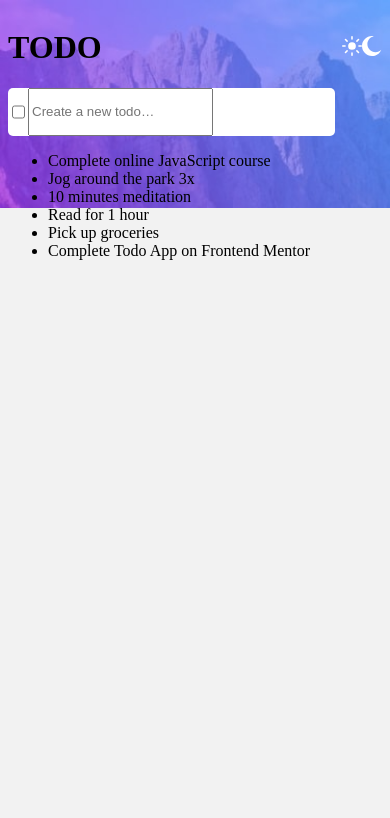
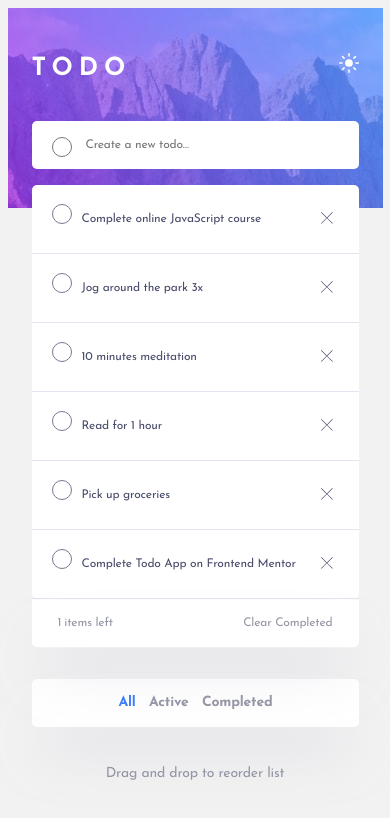
Before and after one commit to AniAvazneli/ToDo-List, a React (Create React App) app: page / in a window 390 px wide. Shown: the top 818 px of the page. Built offline with nearby package versions, Linux system fonts and the light colour scheme.

Commit message:
added mobile light markup

```diff
--- a/src/App.jsx
+++ b/src/App.jsx
@@ -5,14 +5,19 @@ import {currentTodoes} from"./CurrentTodoes.js";
 import Header from "./Header";
 import CreateTodo from "./CreateTodo";
 import ToDoList from "./ToDoList";
+import Footer from './Footer.jsx';
 
 function App(){
     const [toDoList, setToDoList] = useState(currentTodoes);
-    console.log(toDoList);
-    return <div>
+    const reNewStuatus = (id, status) =>{
+        const toDo = toDoList.find((element) => element.id===id);
+        toDo.complete=status;
+    }
+    return <div className='card'>
         <Header/>
         <CreateTodo setToDoList={setToDoList} />
-        <ToDoList toDoList={toDoList}/>
+        <ToDoList reNewStuatus={reNewStuatus} toDoList={toDoList}/>
+        <Footer/>
     </div>
 }
 
--- a/src/CreateTodo.jsx
+++ b/src/CreateTodo.jsx
@@ -2,6 +2,7 @@ import { useState } from 'react';
 
 const CreateTodo = (props) => {
     const [textareaValue, setTextareaValue] = useState("");
+    const [checkedStatus, setCheckedStatus] = useState(false);
     const pickValue = (event) => {
         setTextareaValue(event.target.value);
     }
@@ -15,9 +16,20 @@ const CreateTodo = (props) => {
             setTextareaValue("");
         }
     }
+    const checkBoxClick = (e) => {
+        if (textareaValue){
+            props.setToDoList((prev) => [...prev, {
+                id: Math.random(),
+                task: textareaValue,
+                complete: false
+            }]);
+            setTextareaValue("");
+            setCheckedStatus(false);
+        }
+    }
     return (<div className="createTodo">
-        <input className="checkbox" type="checkbox" />
-        <input type="text" onKeyDown={handleClick} onChange={pickValue} value={textareaValue} placeholder="Create a new todo…" />
+        <input onChange={checkBoxClick} checked={checkedStatus} className="checkbox" type="radio" />
+        <input type="text" onKeyDown={handleClick} className="checkboxTextarea" onChange={pickValue} value={textareaValue} placeholder="Create a new todo…" />
     </div>);
 }
 
--- /dev/null
+++ b/src/Footer.jsx
@@ -0,0 +1,26 @@
+import ToDoList from "./ToDoList";
+
+const Footer = (props) => {
+    return <div>
+        <div>
+            <div className="BottromOfCard">
+                <button className="itemsLeft">
+                    <h3 className="numberOfTodoes forFont">{ToDoList.length}</h3>
+                    <h3 className="forFont">items left</h3>
+                </button>
+                <button className="clearComplete">
+                    <h3 className="forFont" >Clear Completed</h3>
+                </button>
+            </div>
+            <div className="bottomFooter">
+                <button className="bottomFooterTextAll" >All</button>
+                <button className="bottomFooterTextActive" >Active</button>
+                <button className="bottomFooterTextComplited" >Completed</button>
+            </div>
+        </div>
+        <div>
+            <h3 className="footerLowText">Drag and drop to reorder list</h3>
+        </div>
+    </div>
+}
+export default Footer;
--- a/src/Header.jsx
+++ b/src/Header.jsx
@@ -1,13 +1,12 @@
 // import React from 'react';
-import imageOfMoon from "./images/icon-moon.svg";
-import imageOfSun from "./images/icon-sun.svg";
+// import imageOfMoon from "./images/icon-moon.svg";
+import ImageOfSun from "./images/icon-sun.svg";
 
 const Header = () => {
     return <div className="header">
-        <h1>TODO</h1>
+        <h1 className="todoHeadline">TODO</h1>
         <div className="headerImages">
-            <img className="sun" src={imageOfSun} alt="sun image" />
-            <img className="moon" src={imageOfMoon} alt="moon image" />
+            <img className="sun" src={ImageOfSun} alt="sun" />
         </div>
     </div>
 }
--- a/src/ToDoList.jsx
+++ b/src/ToDoList.jsx
@@ -4,10 +4,12 @@ import ToDo from './Todo';
 
 const ToDoList = (props) => {
    return (
-       <ul>
+       <ul className='TodoList'>
            {props.toDoList.map(todo => {
                return (
-                   <ToDo key={todo.id} todo={todo} />
+                <div key={todo.id}>
+                   <ToDo reNewStuatus={props.reNewStuatus} todo={todo} />
+                </div>
                )
            })}
        </ul>
--- a/src/Todo.jsx
+++ b/src/Todo.jsx
@@ -1,11 +1,50 @@
 import React from 'react';
+import { useState } from 'react';
+import Cross from './images/icon-cross.svg';
 
 const ToDo = (props) => {
-   return (
-       <li>
-           {props.todo.task}
-       </li>
-   );
+    const [todoClass, setTodoClass] = useState("");
+    const isLoggedIn = false;
+    const handleChange = event => {
+        if (event.target.checked) {
+            props.reNewStuatus(props.todo.id, true);
+            setTodoClass("isDone");
+        } else {
+            props.reNewStuatus(props.todo.id, false);
+            setTodoClass("");
+        }
+    };
+    const removeChecked = event =>{
+        if (event.target.checked) {
+            props.reNewStuatus(props.todo.id, false);
+            setTodoClass("");
+        } else {
+            props.reNewStuatus(props.todo.id, true);
+            setTodoClass("isDone");
+        }
+    }
+
+    return (
+        <li className={`listItem ${todoClass}`}>
+            <div className="todoesWithoutHr">
+                <div className='todoesWithoutX'>
+                    <input onChange={handleChange} onClick={removeChecked} className="checkbox" type="radio" />
+                    <h3 className="todoTexts">{props.todo.task}</h3>
+                </div>
+                <button>
+                    <img className="xImage" src={Cross} alt="cross" style={isLoggedIn ? styles.cross : styles.other} />
+                </button>
+            </div>
+            <hr></hr>
+        </li>
+    );
 };
 
 export default ToDo;
+
+const styles = {
+    cross: {
+        width: 12,
+        backgroundColor: 'red'
+    }
+};
--- a/src/index.css
+++ b/src/index.css
@@ -1,23 +1,58 @@
+@import url('https://fonts.googleapis.com/css2?family=Josefin+Sans:wght@400;700&display=swap');
+
 body {
+    display: flex;
+    flex-direction: column;
+    align-items: center;
     background-color: #F2F2F2;
+}
+
+.header {
+    display: flex;
+    flex-direction: row;
+    width: 327px;
+}
+
+.todoHeadline {
+    font-family: 'Josefin Sans';
+    font-style: normal;
+    font-weight: 700;
+    font-size: 25px;
+    line-height: 25px;
+    letter-spacing: 6px;
+    color: #FFFFFF;
+    margin-bottom: 40px;
+    margin-top: 48px;
+}
+
+.card {
     background-image: url(./images/bg-mobile-light.jpg);
     background-repeat: no-repeat;
     background-size: 100%;
+    display: flex;
+    flex-direction: column;
+    align-items: center;
+    height: 100vh;
+    width: 375px;
 }
 
 .createTodo {
     display: flex;
     flex-direction: row;
+    align-items: center;
     background: #FFFFFF;
     height: 48px;
     width: 327px;
     border-radius: 5px;
-
 }
 
 .checkbox {
     border-color: #D1D2DA;
-    border-radius: 50%;
+    height: 20px;
+    width: 20px;
+    margin-left: 20px;
+    margin-right: 12px;
+    cursor: pointer;
 }
 
 textarea {
@@ -44,3 +79,241 @@ textarea {
     height: 20px;
     width: 20px;
 }
+
+.headerImages {
+    cursor: pointer;
+}
+
+.checkboxTextarea {
+    border: 0;
+    font-family: 'Josefin Sans';
+    font-style: normal;
+    font-weight: 400;
+    font-size: 12px;
+    line-height: 12px;
+    letter-spacing: -0.166667px;
+    color: #9495A5;
+
+}
+
+.checkboxTextarea:focus {
+    outline: 1px;
+}
+
+.TodoList {
+    display: flex;
+    flex-direction: column;
+    justify-content: left;
+    width: 327px;
+    background: #FFFFFF;
+    border-radius: 5px;
+    list-style-type: none;
+    padding-inline-start: 0px
+}
+
+.xImage {
+    height: 12px;
+    width: 12px;
+    margin-right: 20px;
+}
+
+.listItem {
+    display: flex;
+    flex-direction: column;
+}
+
+.todoesWithoutHr {
+    display: flex;
+    flex-direction: row;
+    align-items: center;
+    justify-content: space-between;
+    text-align: left;
+    margin-top: 16px;
+    margin-bottom: 16px;
+}
+
+hr {
+    height: 1px;
+    width: 327px;
+    border: 0px;
+    background: #E3E4F1;
+    margin-bottom: 0px;
+    margin-top: 0px;
+}
+
+.todoTexts {
+    font-family: 'Josefin Sans';
+    font-style: normal;
+    font-weight: 400;
+    font-size: 12px;
+    line-height: 12px;
+    letter-spacing: -0.166667px;
+    color: #494C6B;
+}
+
+.todoesWithoutX {
+    display: flex;
+    flex-direction: row;
+}
+
+.bottomFooter {
+    height: 48px;
+    width: 327px;
+    border-radius: 5px;
+    display: flex;
+    flex-direction: row;
+    justify-content: space-between;
+    background: #FFFFFF;
+    box-shadow: 0px 35px 50px -15px rgba(194, 195, 214, 0.5);
+    border-radius: 5px;
+    font-family: 'Josefin Sans';
+    font-style: normal;
+    font-weight: 700;
+    font-size: 14px;
+    line-height: 14px;
+    letter-spacing: -0.194444px;
+    color: #9495A5;
+}
+
+.bottomFooterTextAll {
+    margin-left: 81px;
+    color: #3A7CFD;
+}
+
+.bottomFooterTextComplited {
+    margin-right: 80px;
+}
+
+.BottromOfCard {
+    height: 48px;
+    width: 327px;
+    border-bottom-left-radius: 5px;
+    border-bottom-right-radius: 5px;
+    background: #FFFFFF;
+    box-shadow: 0px 35px 50px -15px rgba(194, 195, 214, 0.5);
+    margin-top: 0px;
+    margin-bottom: 16px;
+    display: flex;
+    flex-direction: row;
+    transform: translateY(-33%);
+    justify-content: space-between;
+    align-items: center;
+    font-family: 'Josefin Sans';
+    font-style: normal;
+    font-weight: 400;
+    font-size: 12px;
+    line-height: 12px;
+    letter-spacing: -0.166667px;
+    color: #9495A5;
+}
+
+.itemsLeft {
+    display: flex;
+    flex-direction: row;
+    margin-left: 20px;
+
+}
+
+.forFont {
+    font-family: 'Josefin Sans';
+    font-style: normal;
+    font-weight: 400;
+    font-size: 12px;
+    line-height: 12px;
+    text-align: right;
+    letter-spacing: -0.166667px;
+    color: #9495A5;
+}
+
+.clearComplete {
+    margin-right: 20px;
+}
+
+.numberOfTodoes {
+    margin-right: 3px;
+}
+
+.footerLowText {
+    font-family: 'Josefin Sans';
+    font-style: normal;
+    font-weight: 400;
+    font-size: 14px;
+    line-height: 14px;
+    text-align: center;
+    letter-spacing: -0.194444px;
+    color: #9495A5;
+    margin-top: 40px;
+}
+
+button {
+    border: 0px;
+    background: #FFFFFF;
+    cursor: pointer;
+}
+
+.bottomFooterTextActive {
+    font-family: 'Josefin Sans';
+    font-style: normal;
+    font-weight: 700;
+    font-size: 14px;
+    line-height: 14px;
+    /* identical to box height */
+
+    letter-spacing: -0.194444px;
+
+    color: #9495A5;
+}
+
+.bottomFooterTextComplited {
+    font-family: 'Josefin Sans';
+    font-style: normal;
+    font-weight: 700;
+    font-size: 14px;
+    line-height: 14px;
+    /* identical to box height */
+
+    letter-spacing: -0.194444px;
+
+    color: #9495A5;
+
+}
+
+.bottomFooterTextAll {
+    font-family: 'Josefin Sans';
+    font-style: normal;
+    font-weight: 700;
+    font-size: 14px;
+    line-height: 14px;
+    /* identical to box height */
+
+    letter-spacing: -0.194444px;
+
+    color: #3A7CFD;
+}
+
+.TodoList input {
+    -webkit-appearance: none;
+    border: 1px solid hsl(234, 11%, 52%);
+    height: 20px;
+    width: 20px;
+    border-radius: 50%;
+    margin-right: 10px;
+    cursor: pointer;
+}
+
+.TodoList input:checked {
+    background: url('images/icon-check.svg'), linear-gradient(to right, hsl(192, 100%, 67%), hsl(280, 87%, 65%));
+    background-repeat: no-repeat;
+    background-position: center;
+    border: none;
+}
+
+.isDone {
+    font-family: 'Josefin Sans';
+    font-style: normal;
+    font-weight: 400;
+    font-size: 12px;
+    line-height: 12px;
+    letter-spacing: -0.166667px;
+    text-decoration-line: line-through;
+}
```
